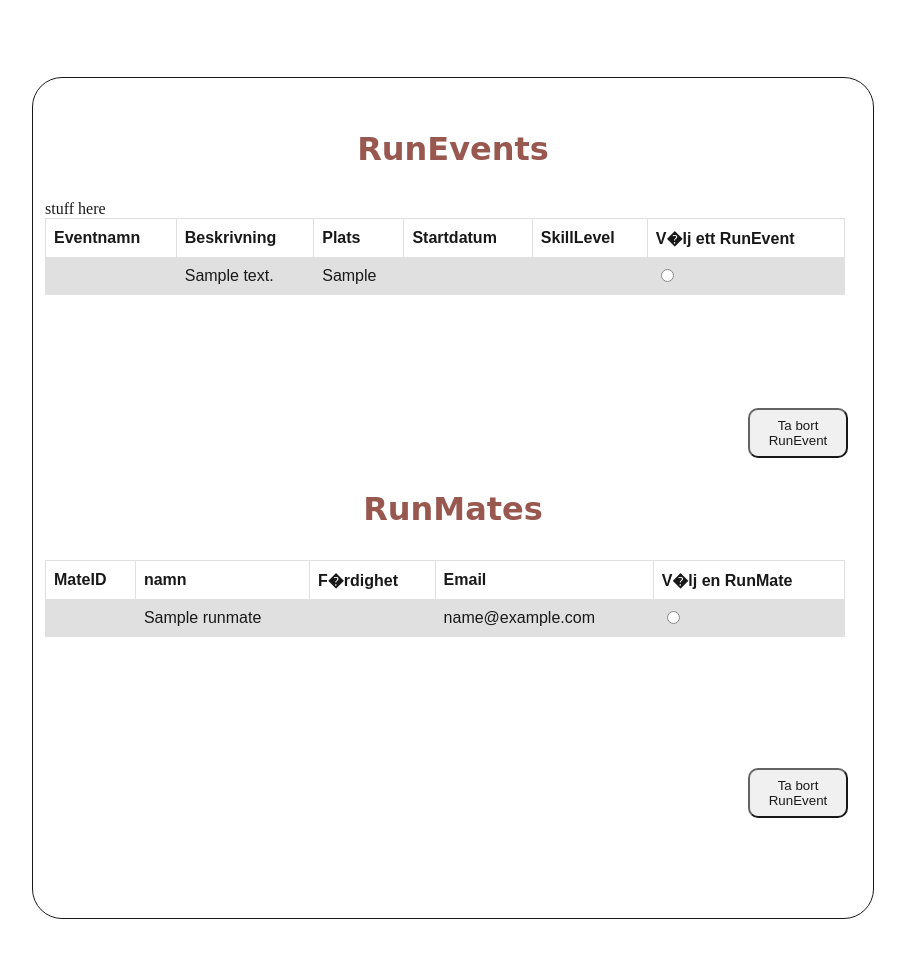
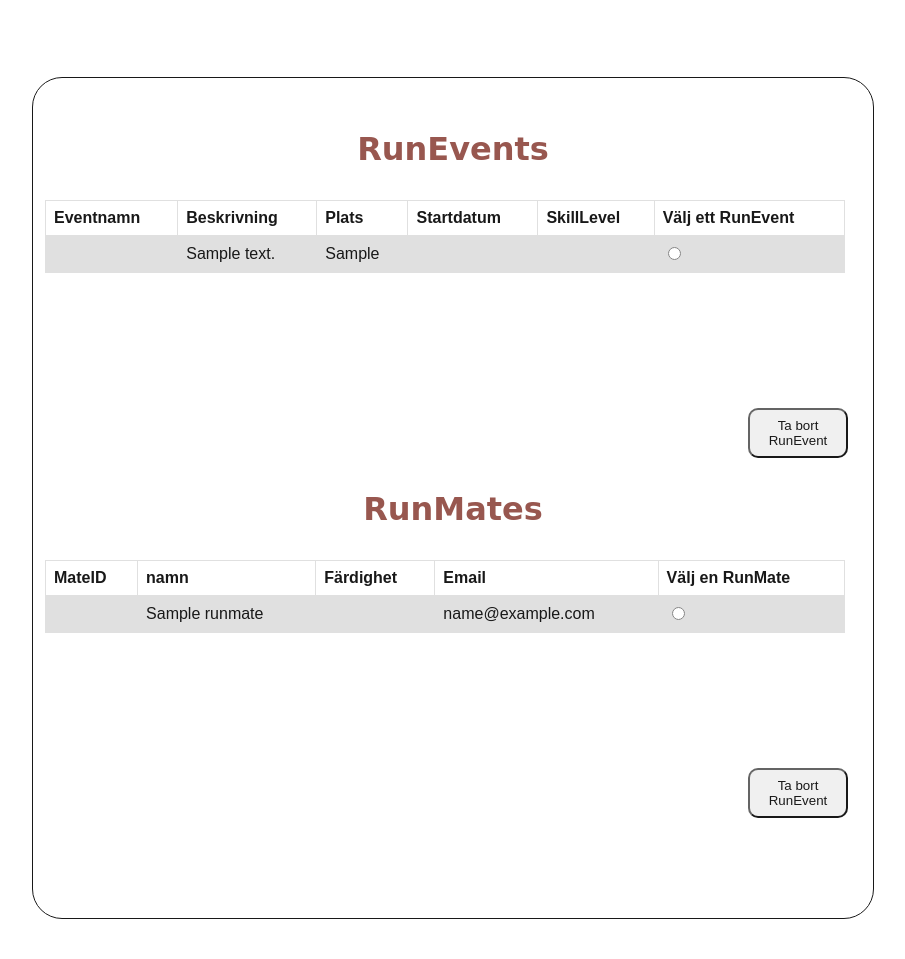
Before and after one commit to comparde/Run-A-Mate, a PHP site: page /adminPage.php in a window 1280 px wide; the page is wider, and only the part inside the window is pictured. Shown: the part 231-1190 px from the top of that part, without its empty margins (63-968 px from the left). Run offline with PHP 8.4, Linux system fonts and the light colour scheme; the visitor is signed in with stand-in values (Sample User, id 1); tables that the repository leaves empty or names only in its code hold one stand-in row (values such as "Sample post"); data that the repository does not hold is empty; some web fonts are replaced.

```diff
--- a/adminPage.php
+++ b/adminPage.php
@@ -35,7 +35,7 @@ and open the template in the editor.
                         <th>Plats</th>
                         <th>Startdatum</th>
                         <th>SkillLevel</th>
-                        <th>V�lj ett RunEvent </th>
+                        <th>Välj ett RunEvent </th>
                     </tr>";
 
                 listEvents();
@@ -47,12 +47,10 @@ and open the template in the editor.
                 function isAdminSession(){
                     $isAdmin = FALSE;
                     if(isset($_SESSION['adminID'])){
-                        echo 'stuff here';
                         $isAdmin = TRUE;
                     }
                     else{
                         $isAdmin = FALSE;
-                        echo 'stuff';
                     }
                     return $isAdmin;
                 }
@@ -70,9 +68,9 @@ echo "<table>
       <tr>
             <th>MateID</th>
             <th>namn</th>
-            <th>F�rdighet</th>
+            <th>Färdighet</th>
             <th>Email</th>
-            <th>V�lj en RunMate </th>
+            <th>Välj en RunMate </th>
       </tr>";
               listRunMates();
 ?>
```
